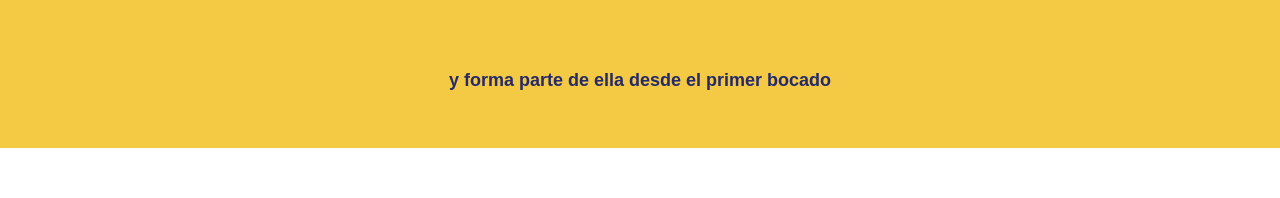
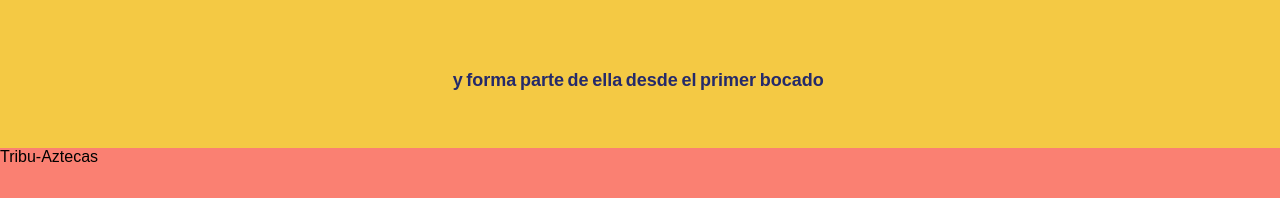
Before and after one commit to GabrielaRamos79/supermex, a React (Vite) app: page /tribu in a window 1280 px wide. Shown: the part 652-850 px from the top of the page. Before the commit the page ends 800 px from the top, so only its background shows below. Built offline with nearby package versions, Linux system fonts and the light colour scheme.

Commit message:
style: TribuHeader  - finished with component`s aminations; component finished. Started with TribuAztecas component.

```diff
--- /dev/null
+++ b/src/components/tribu/tribu-aztecas/TribuAztecas.css
@@ -0,0 +1,4 @@
+.aztecas-container{
+    background-color: salmon;
+    height: 100vh;
+}
--- /dev/null
+++ b/src/components/tribu/tribu-aztecas/TribuAztecas.jsx
@@ -0,0 +1,10 @@
+import '../tribu-aztecas/TribuAztecas.css'
+
+const TribuAztecas = () => {
+
+  return (
+    <div className='aztecas-container'>Tribu-Aztecas</div>
+  )
+}
+
+export default TribuAztecas
--- a/src/components/tribu/tribu-header/TribuHeader.css
+++ b/src/components/tribu/tribu-header/TribuHeader.css
@@ -1,16 +1,15 @@
-/*FIXME comprobar estilos: font-size, font-weight, margins, img-borders, scale, espacio entre letras*/
-.containerTribu{
+.containerTribu {
   background-color: var(--amarillo);
   height: 100vh;
   display: flex;
   flex-direction: column;
 }
-.containerRow{
+
+.containerRow {
   display: flex;
   flex-direction: column;
   justify-content: center;
   align-items: center;
-    max-width: 0 auto;
   height: 100vh;
   padding-top: 70px;
 }
@@ -21,12 +20,15 @@
   align-items: center;
   flex-wrap: wrap;
   margin: 2px 8px;
+  transition: transform 0.5s ease-out;
 }
-.word{
+
+.word {
   margin: 4px 16px;
   padding: 5px;
 }
-.word>p{
+
+.word > p {
   font-size: 76px;
   font-weight: 700;
   color: var(--azul-oscuro);
@@ -35,7 +37,7 @@
   transform: scaleY(1.2);
 }
 
-.footer{
+.footer {
   font-size: 16px;
   color: var(--azul-oscuro);
   text-align: center;
@@ -43,6 +45,32 @@
   font-size: 18px;
   font-weight: 600;
   margin: 0 auto;
+  display: flex;
+}
+
+/*animation for footer*/
+.footer p {
+  margin-right: 0.2em;
+  opacity: 0;
+  transform: translateY(20px);
+  animation: fadeIn 1s ease-in-out forwards;
+}
+
+.footer p:nth-child(1) { animation-delay: 0s; }
+.footer p:nth-child(2) { animation-delay: 0.3s; }
+.footer p:nth-child(3) { animation-delay: 0.6s; }
+.footer p:nth-child(4) { animation-delay: 0.9s; }
+.footer p:nth-child(5) { animation-delay: 1.2s; }
+.footer p:nth-child(6) { animation-delay: 1.5s; }
+.footer p:nth-child(7) { animation-delay: 1.8s; }
+.footer p:nth-child(8) { animation-delay: 2.1s; }
+.footer p:nth-child(9) { animation-delay: 2.4s; }
+
+@keyframes fadeIn {
+  to {
+    opacity: 1;
+    transform: translateY(0);
+  }
 }
 
 .img-container {
@@ -62,12 +90,10 @@
   transition: transform 0.3s ease;
 }
 
-.scale-top img{
+.scale-top img {
   transform-origin: bottom left;
 }
 
-.img-container:hover img{
+.img-container:hover img {
   transform: scale(1.1);
 }
-
-/*TODO responsive*/
--- a/src/components/tribu/tribu-header/TribuHeader.jsx
+++ b/src/components/tribu/tribu-header/TribuHeader.jsx
@@ -1,15 +1,30 @@
-import '../tribu-header/TribuHeader.css'
-import imgTaco from '../../../assets/images/tribu-img/taco-without-border.png'
-import imgRoti from '../../../assets/images/tribu-img/indian-roti-without-border.png'
+import React, { useState, useEffect } from 'react';
+import '../tribu-header/TribuHeader.css';
+import imgTaco from '../../../assets/images/tribu-img/taco-without-border.png';
+import imgRoti from '../../../assets/images/tribu-img/indian-roti-without-border.png';
 
+function TribuHeader() {
+  const [scrollPercent, setScrollPercent] = useState(0);
 
-//TODO translation on EN
-//FIXME cambiar las img por unas de formato svg sin border
-function TribuHeader() {
+  useEffect(() => {
+    const handleScroll = () => {
+      const scrollTop = window.scrollY;
+      const scrollHeight = document.documentElement.scrollHeight - window.innerHeight;
+      const percent = Math.min(scrollTop / scrollHeight, 0.5); // Finaliza la animación al 50% del scroll
+      setScrollPercent(percent);
+    };
+
+    window.addEventListener('scroll', handleScroll);
+    return () => window.removeEventListener('scroll', handleScroll);
+  }, []);
+
   return (
     <div className="containerTribu">
       <div className="containerRow">
-                <div className="row 1">
+        <div
+          className="row first"
+          style={{ transform: `translateX(calc(30vw * ${scrollPercent}))` }}
+        >
           <div className="word">
             <p>ADÉNTRATE</p>
           </div>
@@ -21,7 +36,10 @@ function TribuHeader() {
           </div>
         </div>
 
-                <div className="row 2">
+        <div
+          className="row second"
+          style={{ transform: `translateX(calc(-30vw * ${scrollPercent}))` }}
+        >
           <div className="img-container">
             <img src={imgRoti} alt="Foto de los indian roti" />
           </div>
@@ -30,7 +48,10 @@ function TribuHeader() {
           </div>
         </div>
 
-                <div className="row last">
+        <div
+          className="row last"
+          style={{ transform: `translateX(calc(30vw * ${scrollPercent}))` }}
+        >
           <div className="word">
             <p>TRIBU...</p>
           </div>
@@ -38,9 +59,18 @@ function TribuHeader() {
       </div>
 
       <div className="footer">
-                <p>y forma parte de ella desde el primer bocado</p>
+        <p>y</p>
+        <p>forma</p>
+        <p>parte</p>
+        <p>de</p>
+        <p>ella</p>
+        <p>desde</p>
+        <p>el</p>
+        <p>primer</p>
+        <p>bocado</p>
       </div>
     </div>
-    )
+  );
 }
-export default TribuHeader
+
+export default TribuHeader;
--- a/src/pages/TribuPage.jsx
+++ b/src/pages/TribuPage.jsx
@@ -1,9 +1,11 @@
+import TribuAztecas from "../components/tribu/tribu-aztecas/TribuAztecas";
 import TribuHeader from "../components/tribu/tribu-header/TribuHeader";
 
 function TribuPage(){
     return (
         <>
      <TribuHeader />
+     <TribuAztecas />
         </>
     )
 }
```
Also changed, not shown: src/components/tribu/tribu-aztecas/Tribu-Aztecas.css (deleted), src/components/tribu/tribu-aztecas/Tribu-Aztecas.jsx (deleted). Lines whose indentation alone changed are shown as unchanged.
